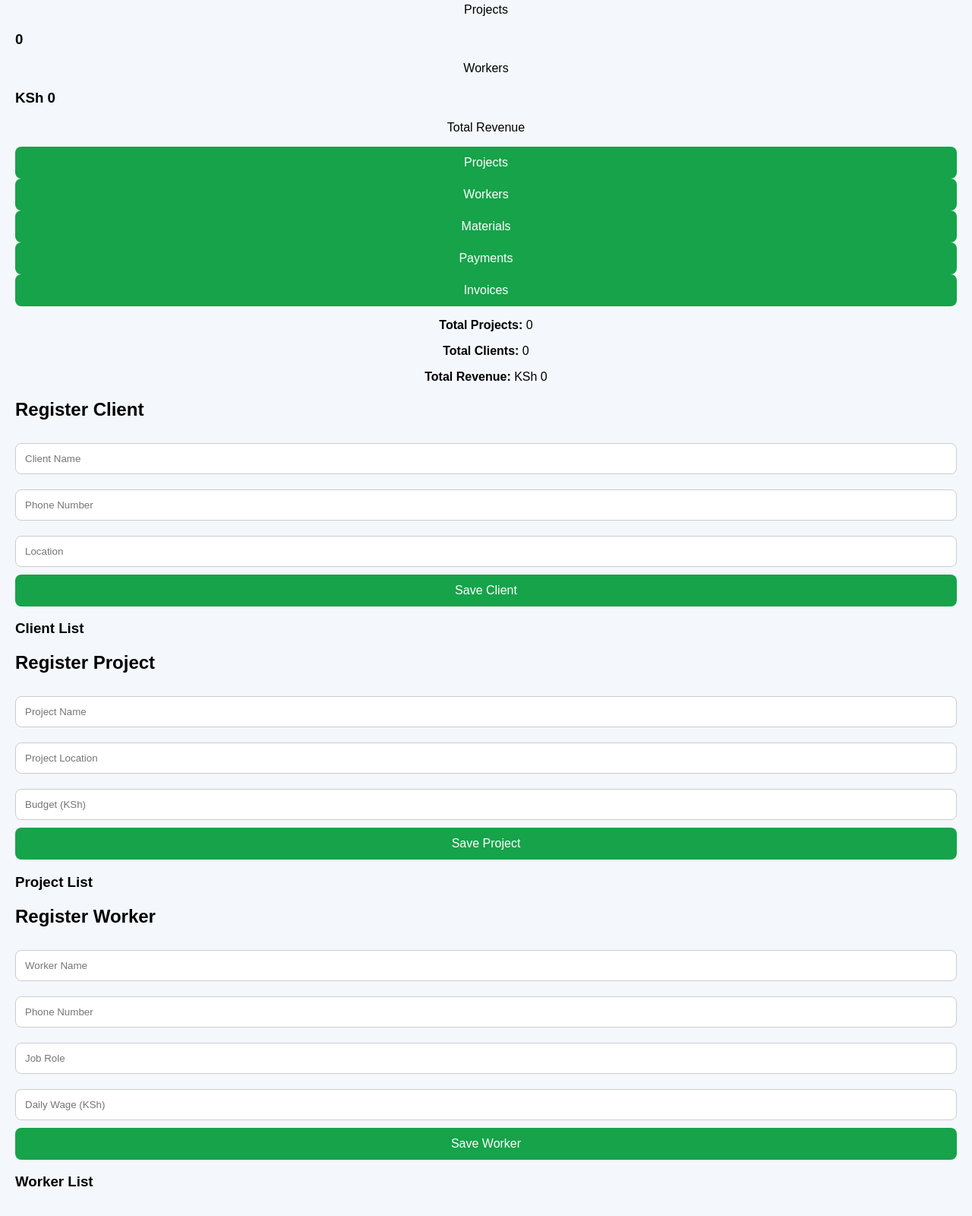
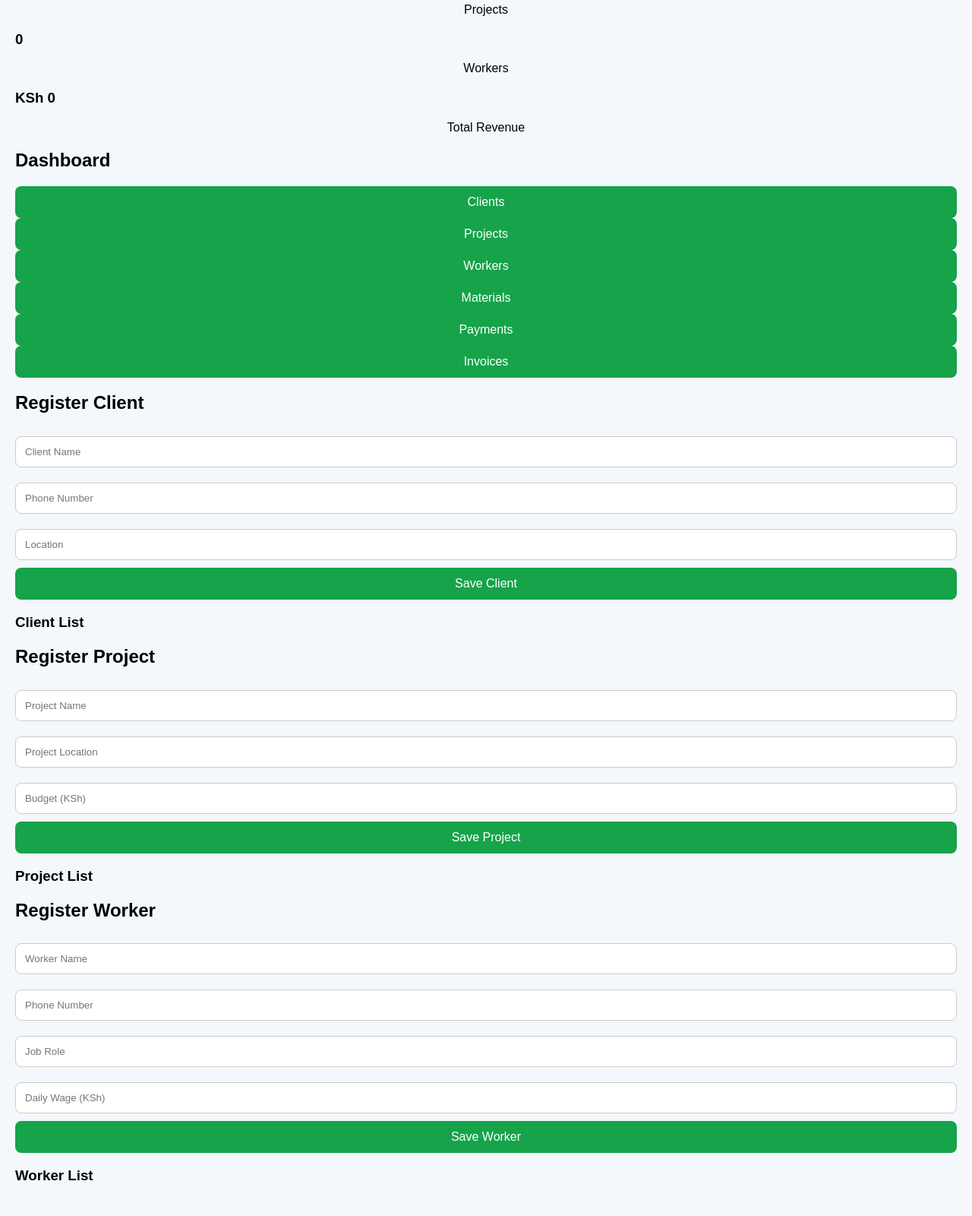
Before and after one commit to jnyaga739-del/-shinemoon-building-service, a plain HTML site: page index.html in a window 1280 px wide. Shown: the part 206-1806 px from the top of the page at 76% size. Drawn offline with Linux system fonts and the light colour scheme; a script that the page names is missing.

Commit message:
Update HTML structure and metadata for dashboard

```diff
--- a/index.html
+++ b/index.html
@@ -1,8 +1,14 @@
-<!DOCTYPE html><html>
+<!DOCTYPE html>
+<html lang="en">
 <head>
-  <title>ShineMoon Dashboard</title>
+  <meta charset="UTF-8">
+  <meta name="viewport" content="width=device-width, initial-scale=1.0">
+  <title>ShineMoon Company</title>
   <link rel="stylesheet" href="style.css">
 </head>
+
+<body>
+
 <header class="header">
   <div class="logo">🌙 ShineMoon Company</div>
   <p>Building Service Management System</p>
@@ -28,37 +34,47 @@
     <h3>KSh <span id="revenueCount">0</span></h3>
     <p>Total Revenue</p>
   </div>
-</section><button>Projects</button>
+</section>
+
+<h2>Dashboard</h2>
+
+<button>Clients</button>
+<button>Projects</button>
 <button>Workers</button>
 <button>Materials</button>
 <button>Payments</button>
 <button>Invoices</button>
 
-<p><strong>Total Projects:</strong> 0</p>
-<p><strong>Total Clients:</strong> 0</p>
-<p><strong>Total Revenue:</strong> KSh 0</p><h2>Register Client</h2>
-<input id="clientName" type="text" placeholder="Client Name">
-<input id="clientPhone" type="text" placeholder="Phone Number">
-<input id="clientLocation" type="text" placeholder="Location">
-<button onclick="addClient()">Save Client</button>
-<p id="clientResult"></p>
+<h2>Register Client</h2>
+
+<input type="text" placeholder="Client Name">
+<input type="text" placeholder="Phone Number">
+<input type="text" placeholder="Location">
+
+<button>Save Client</button>
+
 <h3>Client List</h3>
-<ul id="clientList"></ul><h2>Register Project</h2>
-<input id="projectName" type="text" placeholder="Project Name">
-<input id="projectLocation" type="text" placeholder="Project Location">
-<input id="projectBudget" type="number" placeholder="Budget (KSh)">
-<button onclick="addProject()">Save Project</button>
-<p id="projectResult"></p>
+
+<h2>Register Project</h2>
+
+<input type="text" placeholder="Project Name">
+<input type="text" placeholder="Project Location">
+<input type="number" placeholder="Budget (KSh)">
+
+<button>Save Project</button>
+
 <h3>Project List</h3>
-<ul id="projectList"></ul><h2>Register Worker</h2>
-<input id="workerName" type="text" placeholder="Worker Name">
-<input id="workerPhone" type="text" placeholder="Phone Number">
-<input id="workerRole" type="text" placeholder="Job Role">
-<input id="workerWage" type="number" placeholder="Daily Wage (KSh)">
-<button onclick="addWorker()">Save Worker</button>
-<p id="workerResult"></p>
+
+<h2>Register Worker</h2>
+
+<input type="text" placeholder="Worker Name">
+<input type="text" placeholder="Phone Number">
+<input type="text" placeholder="Job Role">
+<input type="number" placeholder="Daily Wage (KSh)">
+
+<button>Save Worker</button>
+
 <h3>Worker List</h3>
-<ul id="workerList"></ul>
 
 <script src="script.js"></script>
 </body>
```
Lines whose indentation alone changed are shown as unchanged.
